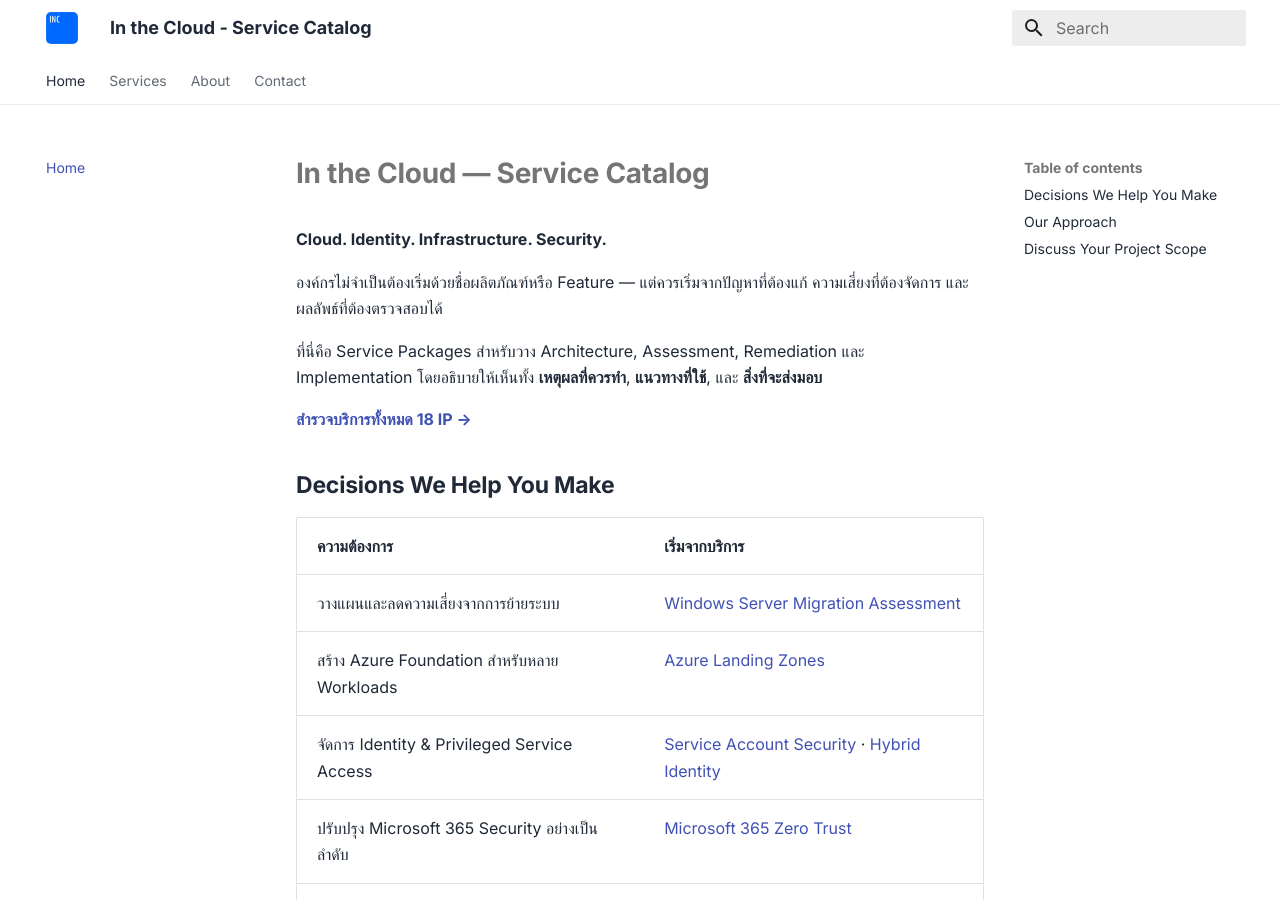
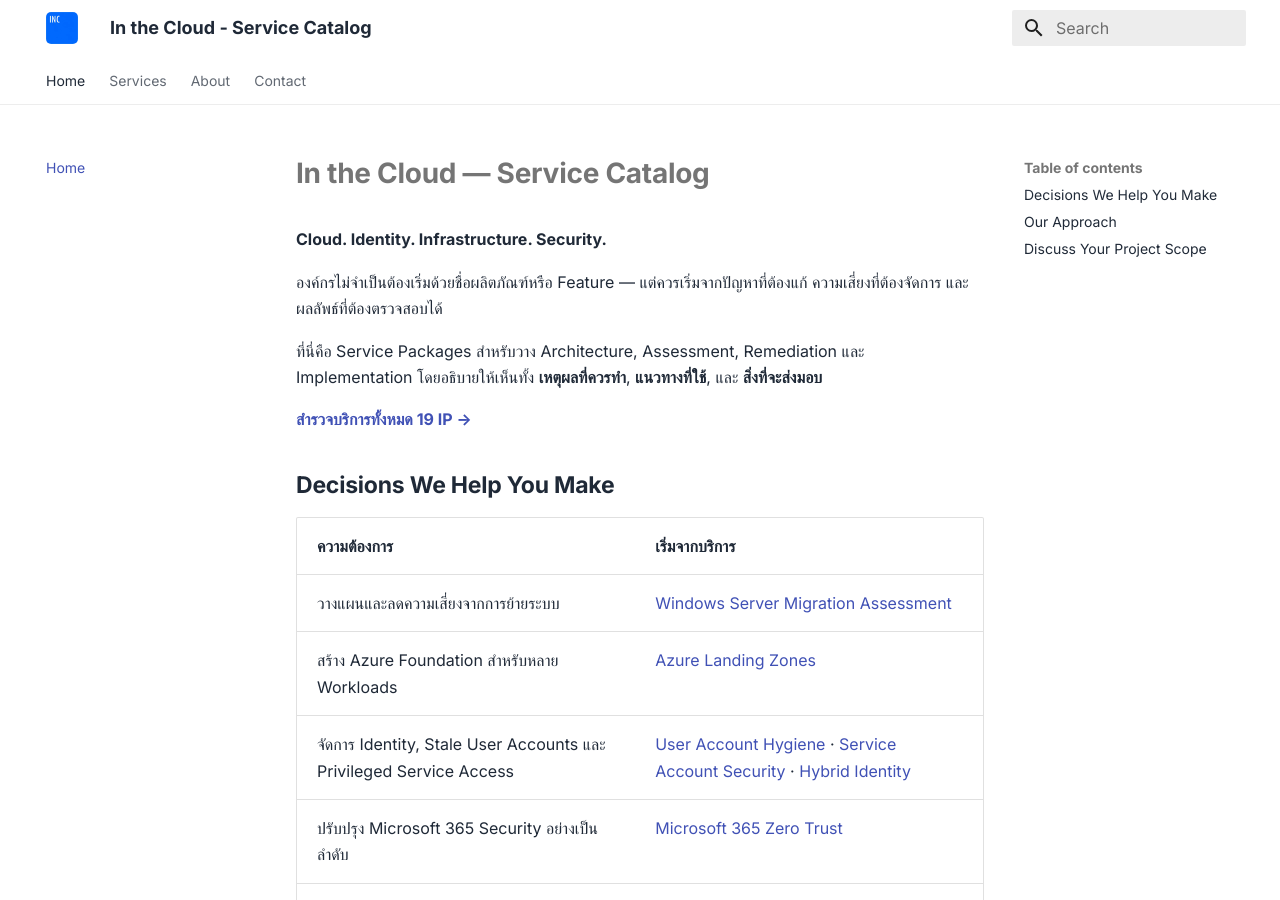
Before and after one commit to inthecloudth/service-catalog, an MkDocs documentation site: the page built from docs/index.md, in a window 1280 px wide and 900 px high. Built offline with MkDocs 1.6.1 and Material for MkDocs 9.7.7, drawn with Linux system fonts in a browser that asks for light colours.

Commit message:
docs(catalog): register AR-ID-UAH and update service count to 19

```diff
--- a/docs/index.md
+++ b/docs/index.md
@@ -6,7 +6,7 @@
 
 ที่นี่คือ Service Packages สำหรับวาง Architecture, Assessment, Remediation และ Implementation โดยอธิบายให้เห็นทั้ง **เหตุผลที่ควรทำ**, **แนวทางที่ใช้**, และ **สิ่งที่จะส่งมอบ**
 
-**[สำรวจบริการทั้งหมด 18 IP →](services/index.md)**
+**[สำรวจบริการทั้งหมด 19 IP →](services/index.md)**
 
 ## Decisions We Help You Make
 
@@ -14,7 +14,7 @@
 |---|---|
 | วางแผนและลดความเสี่ยงจากการย้ายระบบ | [Windows Server Migration Assessment](services/ip-01-windows-server-migration-assessment.md) |
 | สร้าง Azure Foundation สำหรับหลาย Workloads | [Azure Landing Zones](services/ip-11-azure-landing-zones.md) |
-| จัดการ Identity & Privileged Service Access | [Service Account Security](services/ip-03-service-account-security.md) · [Hybrid Identity](services/ip-13-hybrid-identity-assessment-remediation.md) |
+| จัดการ Identity, Stale User Accounts และ Privileged Service Access | [User Account Hygiene](services/ip-19-user-account-hygiene.md) · [Service Account Security](services/ip-03-service-account-security.md) · [Hybrid Identity](services/ip-13-hybrid-identity-assessment-remediation.md) |
 | ปรับปรุง Microsoft 365 Security อย่างเป็นลำดับ | [Microsoft 365 Zero Trust](services/ip-15-microsoft-365-zero-trust.md) |
 | วัด Security Baseline ตามหลักฐานและข้อยกเว้นจริง | [Windows Server CIS](services/ip-17-windows-server-cis-benchmark.md) · [Microsoft 365 CIS](services/ip-18-m365-cis-benchmark.md) |
 | เชื่อม AI กับระบบองค์กรผ่านเครื่องมือที่ควบคุมสิทธิ์ได้ | [Enterprise MCP Server](services/ip-09-enterprise-mcp-server.md) |
```
